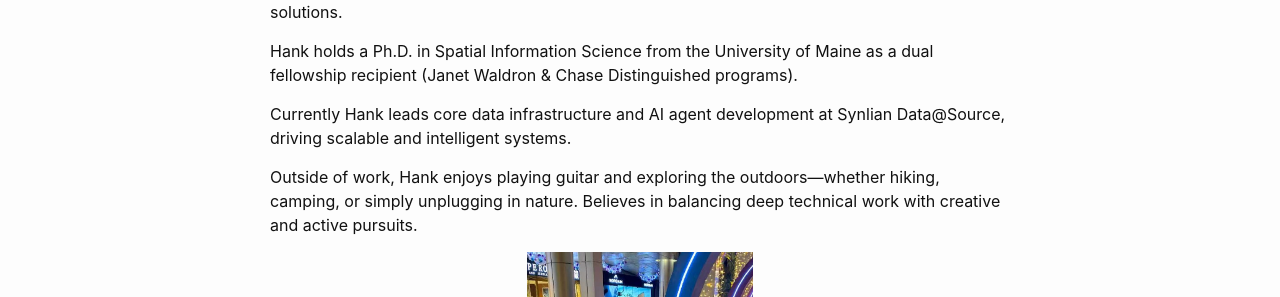
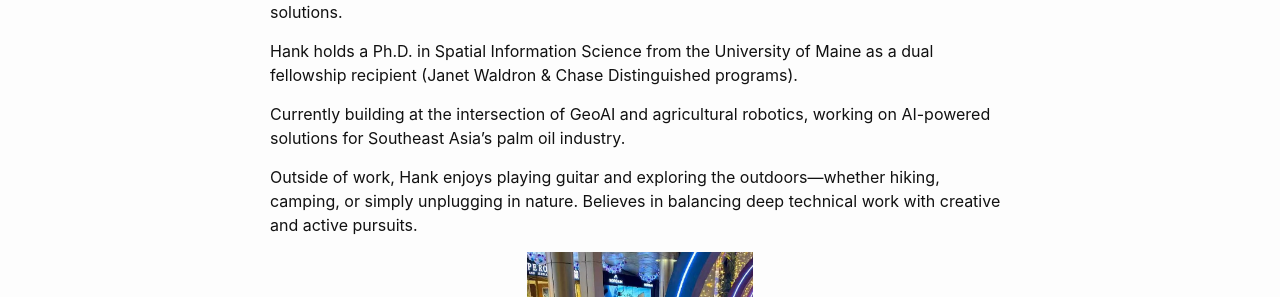
Before and after one commit to hengshan/hengshan.github.io, a Jekyll site: the page built from about.markdown, in a window 1280 px wide. Shown: the part 243-540 px from the top of the page. Built offline with Jekyll 4.4.1, drawn with Linux system fonts in a browser that asks for light colours.

Commit message:
update: refresh About page bio

```diff
--- a/about.markdown
+++ b/about.markdown
@@ -9,7 +9,7 @@ Dr. Hank Li, 李恒山, is a technical leader with over a decade of experience i
 
 Hank holds a Ph.D. in Spatial Information Science from the University of Maine as a dual fellowship recipient (Janet Waldron & Chase Distinguished programs).
 
-Currently Hank leads core data infrastructure and AI agent development at Synlian Data@Source, driving scalable and intelligent systems.
+Currently building at the intersection of GeoAI and agricultural robotics, working on AI-powered solutions for Southeast Asia's palm oil industry.
 
 Outside of work, Hank enjoys playing guitar and exploring the outdoors—whether hiking, camping, or simply unplugging in nature. Believes in balancing deep technical work with creative and active pursuits.
 
```
